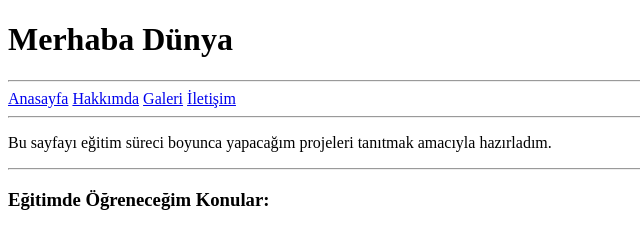
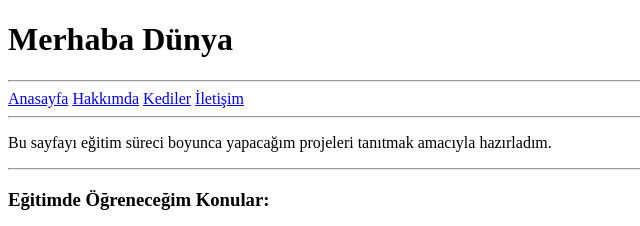
Before and after one commit to orhanekici/orhanekici.github.io, a plain HTML site: page index.html in a window 1280 px wide. Shown: the top 226 px of the page, 0-640 px from the left. Drawn offline with Linux system fonts and the light colour scheme.

Commit message:
Update index.html

```diff
--- a/index.html
+++ b/index.html
@@ -10,7 +10,7 @@
   <hr>
   <a href="/">Anasayfa</a>
   <a href="/hakkimda.html">Hakkımda</a>
-  <a href="/galeri/kediler.html">Galeri</a>
+  <a href="/galeri/kediler.html">Kediler</a>
   <a href="/iletisim.html">İletişim</a>
   <hr>
   <p>Bu sayfayı eğitim süreci boyunca yapacağım projeleri tanıtmak amacıyla hazırladım.</p>
```
